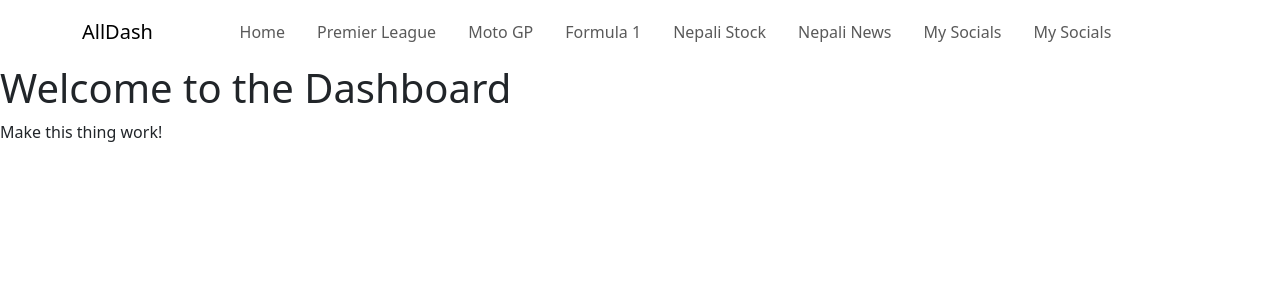
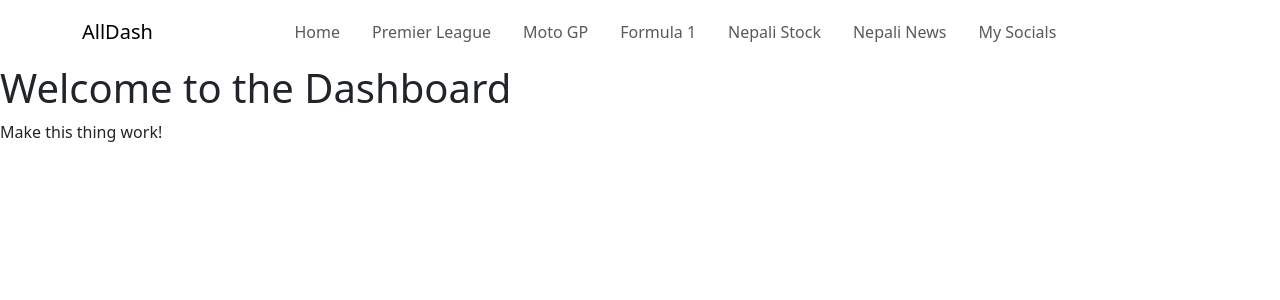
Before and after one commit to ashimnepal/AllDash, a Django app: page / in a window 1280 px wide. Shown: the top 300 px of the page. Run offline with Django 5.2, Linux system fonts and the light colour scheme; some libraries are stand-ins or nearby versions.

Commit message:
Testing out secondary branch

```diff
--- a/templates/header/navbar.html
+++ b/templates/header/navbar.html
@@ -29,9 +29,7 @@
             <li class="nav-item">
                 <a class="nav-link" href="">My Socials</a>
             </li>
-            <li class="nav-item">
-                <a class="nav-link" href="">My Socials</a>
-            </li>
+
         </ul>
     </div>
     </div>
```
